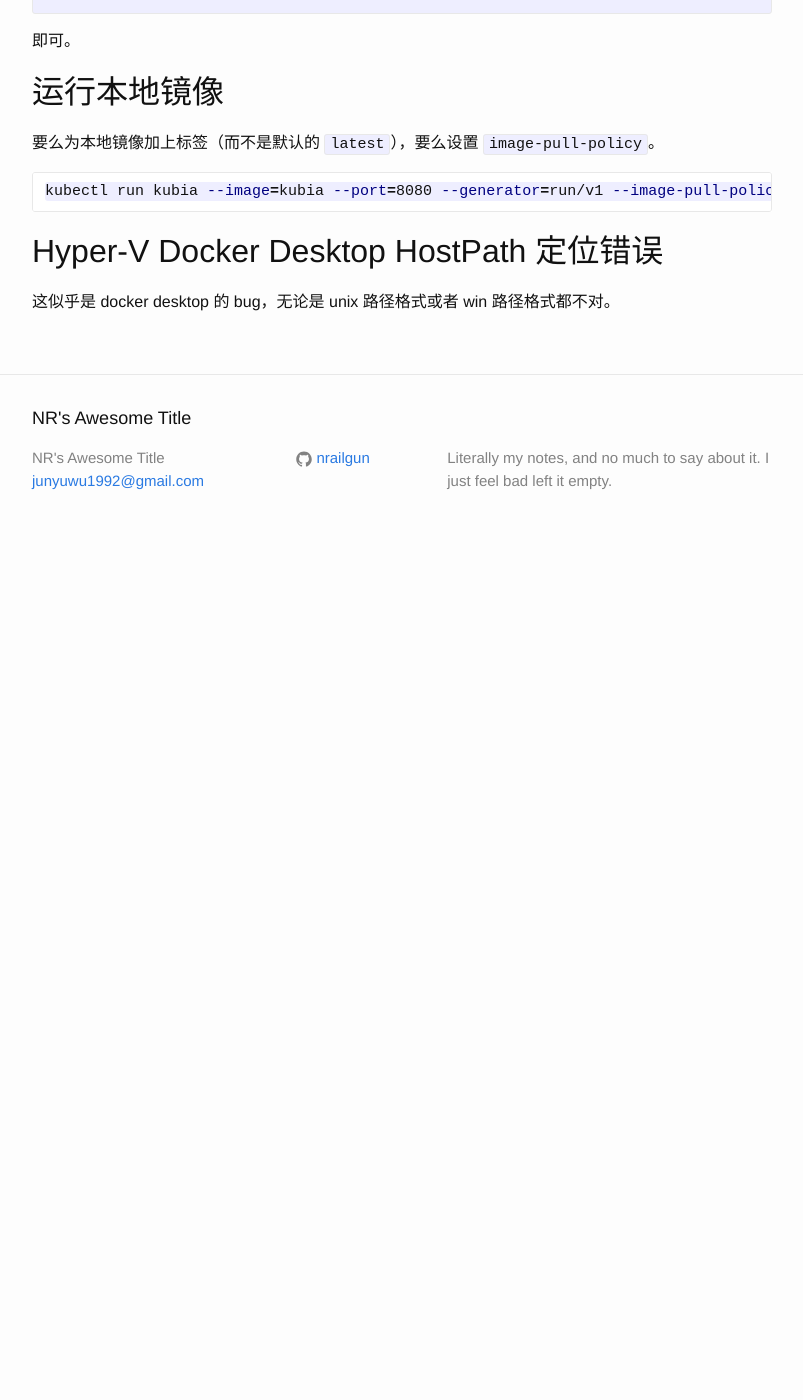
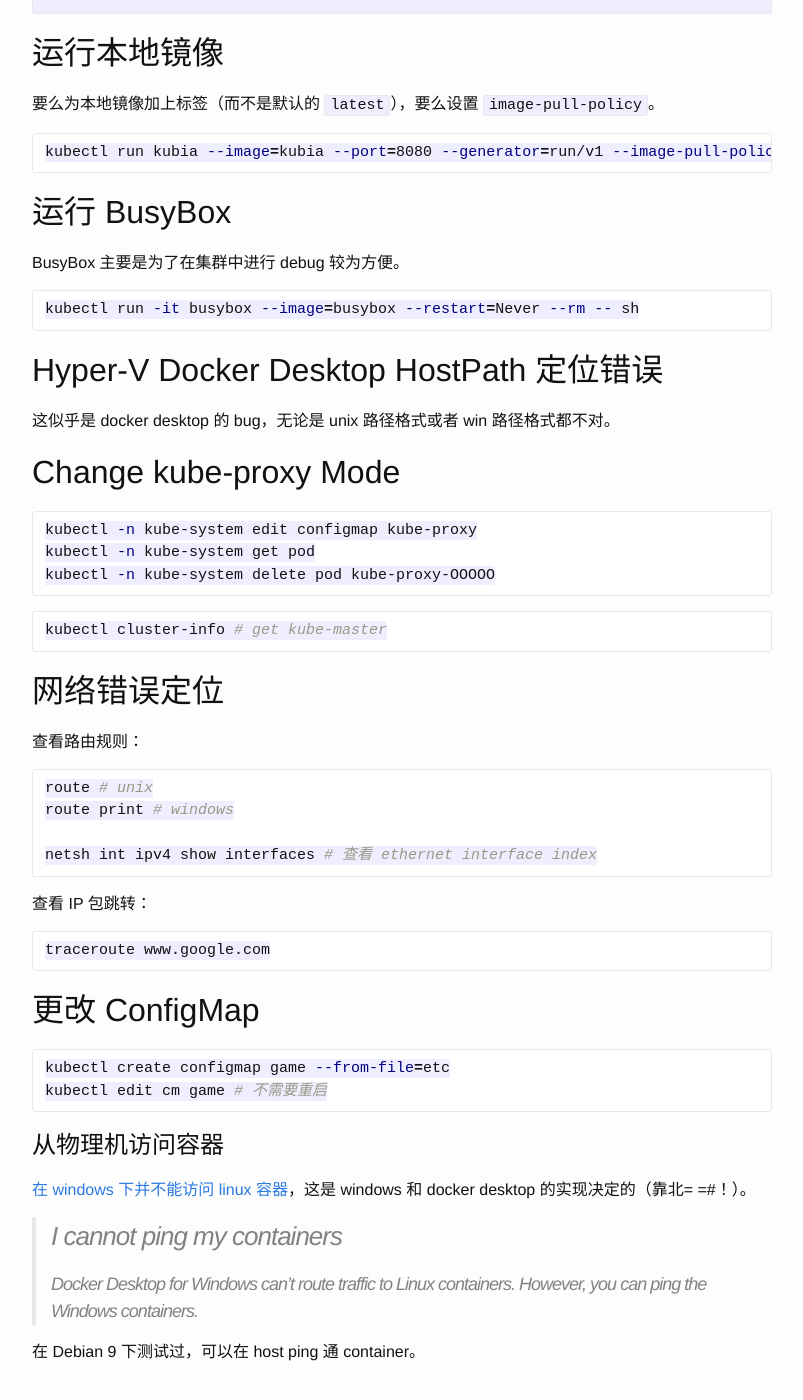
Before and after one commit to nrailgun/nrailgun.github.io, a Jekyll site: the page built from _posts/devops/2020-05-09-tips-for-docker-and-k8s.md, in a window 1280 px wide and 1400 px high, scrolled down 369 px. Shown: the whole window, without its empty margins (238-1041 px from the left). Built offline with Jekyll 4.4.1, drawn with Linux system fonts in a browser that asks for light colours; before the commit the page ends 921 px from its top, so only the background shows below that; some of the changed text lies outside the part shown.

Commit message:
20/05/28

````diff
--- a/_posts/devops/2020-05-09-tips-for-docker-and-k8s.md
+++ b/_posts/devops/2020-05-09-tips-for-docker-and-k8s.md
@@ -15,8 +15,6 @@
 Set-ExecutionPolicy RemoteSigned
 ```
 
-即可。
-
 ## 运行本地镜像
 
 要么为本地镜像加上标签（而不是默认的 `latest`），要么设置 `image-pull-policy`。
@@ -25,6 +23,60 @@
 kubectl run kubia --image=kubia --port=8080 --generator=run/v1 --image-pull-policy=Never
 ```
 
+## 运行 BusyBox
+
+BusyBox 主要是为了在集群中进行 debug 较为方便。
+
+```bash
+kubectl run -it busybox --image=busybox --restart=Never --rm -- sh
+```
+
 ## Hyper-V Docker Desktop HostPath 定位错误
 
 这似乎是 docker desktop 的 bug，无论是 unix 路径格式或者 win 路径格式都不对。
+
+## Change kube-proxy Mode
+
+```bash
+kubectl -n kube-system edit configmap kube-proxy
+kubectl -n kube-system get pod
+kubectl -n kube-system delete pod kube-proxy-OOOOO
+```
+
+```bash
+kubectl cluster-info # get kube-master
+```
+
+## 网络错误定位
+
+查看路由规则：
+
+```bash
+route # unix
+route print # windows
+
+netsh int ipv4 show interfaces # 查看 ethernet interface index
+```
+
+查看 IP 包跳转：
+
+```bash
+traceroute www.google.com
+```
+
+## 更改 ConfigMap
+
+```bash
+kubectl create configmap game --from-file=etc
+kubectl edit cm game # 不需要重启
+```
+
+# 从物理机访问容器
+
+[在 windows 下并不能访问 linux 容器](https://docs.docker.com/docker-for-windows/networking/)，这是 windows 和 docker desktop 的实现决定的（靠北= =#！）。
+
+> ### I cannot ping my containers
+>
+> Docker Desktop for Windows can’t route traffic to Linux containers.  However, you can ping the Windows containers.
+
+在 Debian 9 下测试过，可以在 host ping 通 container。
````
Also changed, not shown: other parts of _posts/devops/2020-05-09-tips-for-docker-and-k8s.md (+1 -1 lines), _posts/distributed-systems/2020-05-10-beyond-redis.md (+1 -1 lines), _posts/distributed-systems/2020-05-10-cap.md (+1 -1 lines), _posts/distributed-systems/2020-05-10-note-on-dds.md (+2 -2 lines), _posts/goals.md (+16 -13 lines).
